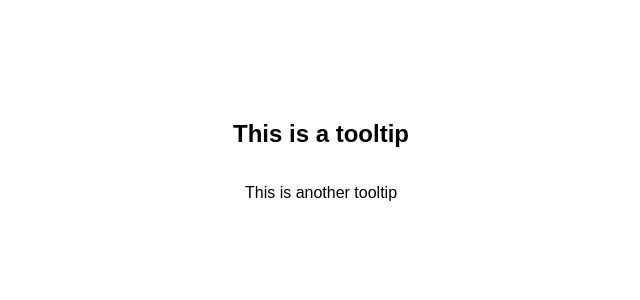
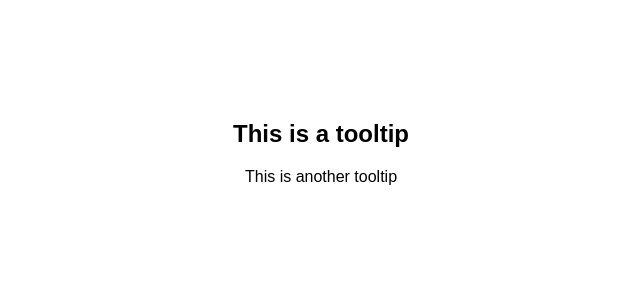
Before and after one commit to acciojob/react-composition-3-soumyabratam6, a React app: page / in a window 1280 px wide. Shown: the top 300 px of the page, without its empty margins (319-959 px from the left). Built offline with nearby package versions, Linux system fonts and the light colour scheme.

Commit message:
fix all file and add

```diff
--- a/src/components/App.js
+++ b/src/components/App.js
@@ -5,16 +5,16 @@ import Tooltip from "./Tooltip";
 const App = () => {
   return (
     <div className="App">
-        <div>
-          <Tooltip text1="This is a tooltip for the first element">
-            <h2 className="highlight">This is a tooltip</h2>
+        <h2>
+          <Tooltip text="This is a tooltip for the first element">
+            This is a tooltip
           </Tooltip>
-        </div>
-          <div>
-            <Tooltip text2="This is a tooltip for the second element">
-              <p className="highlight">This is another tooltip</p>
+        </h2>
+          <p>
+            <Tooltip text="This is a tooltip for the second element">
+              This is another tooltip
             </Tooltip>
-          </div>
+          </p>
     </div>
   )
 }
--- a/src/components/Tooltip.js
+++ b/src/components/Tooltip.js
@@ -1,15 +1,14 @@
 
 import React, { useState } from 'react';
 import '../styles/Tooltip.css'
-const Tooltip =({ text1,text2, children})=>{
+const Tooltip =({ text, children})=>{
   const [visible, setVisible] =useState(false);
   const showTooltip =()=>setVisible(true);
   const hideTooltip =()=>setVisible(false);
   return (
     <div className='tooltip' onMouseEnter={showTooltip} onMouseLeave={hideTooltip}>
         {children}
-        {visible && <div className="tooltiptext"><h2>{text1}</h2></div>}
-        {visible && <div className="tooltiptext"><p>{text2}</p></div>}
+        {visible && <div className="tooltiptext">{text}</div>}
     </div>
   );
 }
```
